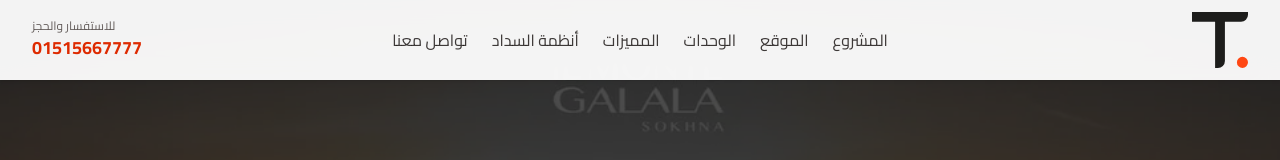
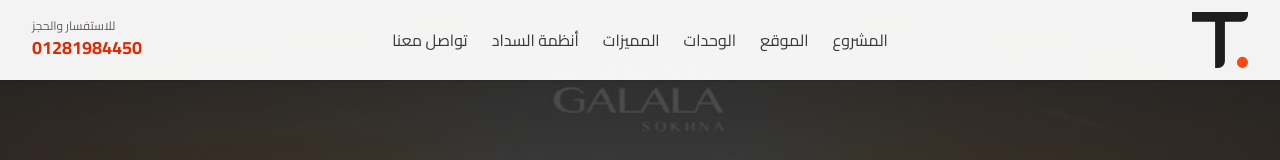
Before and after one commit to hadyaa552-debug/tatwer-odila, a Next.js app: page / in a window 1280 px wide. Shown: the top 160 px of the page. Built offline with nearby package versions, Linux system fonts and the light colour scheme.

Commit message:
Update header.tsx

```diff
--- a/components/header.tsx
+++ b/components/header.tsx
@@ -27,8 +27,8 @@ export default function Header() {
     return () => window.removeEventListener("scroll", handleScroll)
   }, [])
 
-  const phoneNumber = "+201515667777"
-  const displayNumber = "01515667777"
+  const phoneNumber = "+201281984450"
+  const displayNumber = "01281984450"
 
   const handleScroll = (e: React.MouseEvent<HTMLAnchorElement>, id: string) => {
     e.preventDefault()
```
